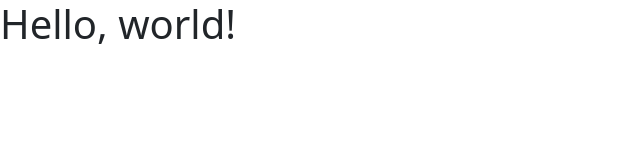
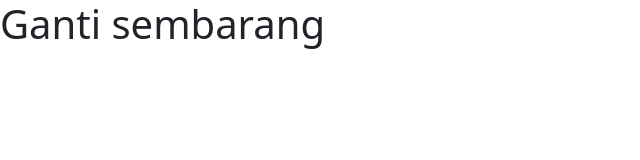
Before and after one commit to drianali/adrianali, a plain HTML site: page index.html in a window 1280 px wide. Shown: the whole page, without its empty margins (0-640 px from the left). Drawn offline with nearby package versions, Linux system fonts and the light colour scheme.

Commit message:
Menambahkan tulisan pada main page

```diff
--- a/index.html
+++ b/index.html
@@ -7,7 +7,7 @@
     <link href="https://cdn.jsdelivr.net/npm/bootstrap@5.2.3/dist/css/bootstrap.min.css" rel="stylesheet" integrity="sha384-rbsA2VBKQhggwzxH7pPCaAqO46MgnOM80zW1RWuH61DGLwZJEdK2Kadq2F9CUG65" crossorigin="anonymous">
   </head>
   <body>
-    <h1>Hello, world!</h1>
+    <h1>Ganti sembarang</h1>
     <script src="https://cdn.jsdelivr.net/npm/bootstrap@5.2.3/dist/js/bootstrap.bundle.min.js" integrity="sha384-kenU1KFdBIe4zVF0s0G1M5b4hcpxyD9F7jL+jjXkk+Q2h455rYXK/7HAuoJl+0I4" crossorigin="anonymous"></script>
   </body>
 </html>
```
